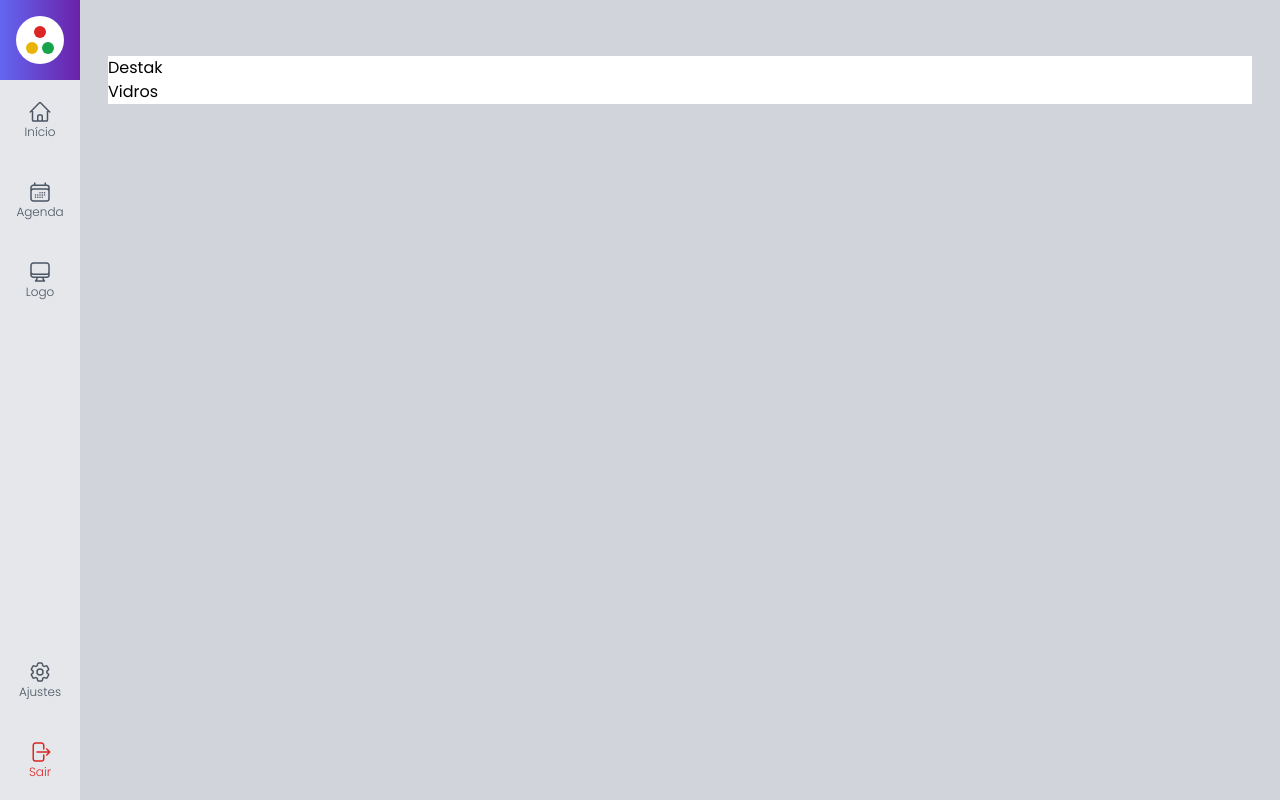
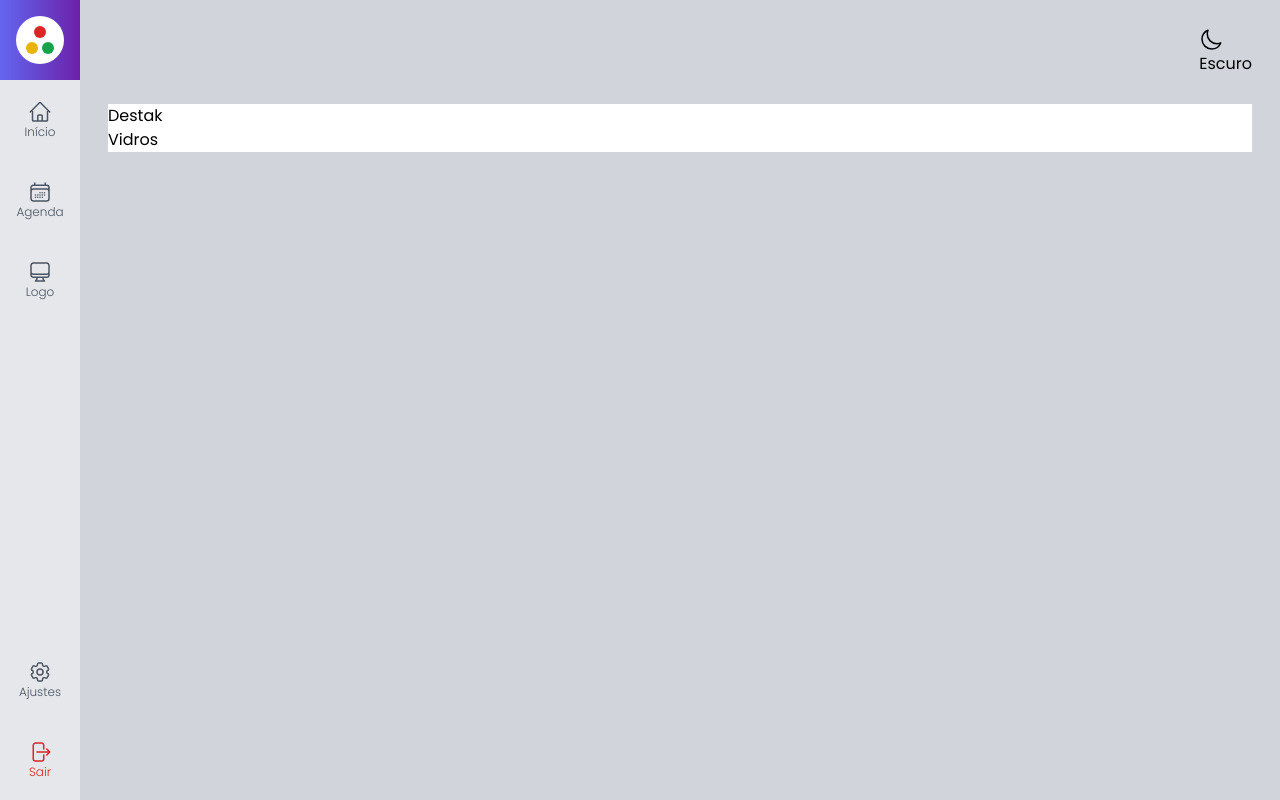
Before and after one commit to EvandroLimaBarbosa/projeto-sistema, a Next.js app: page /logo in a window 1280 px wide. Built offline with nearby package versions, Linux system fonts and the light colour scheme.

Commit message:
Add botão dark

```diff
--- a/src/components/icons/index.tsx
+++ b/src/components/icons/index.tsx
@@ -30,3 +30,15 @@ export const ComputerIcon = (
     <path strokeLinecap="round" strokeLinejoin="round" d="M9 17.25v1.007a3 3 0 0 1-.879 2.122L7.5 21h9l-.621-.621A3 3 0 0 1 15 18.257V17.25m6-12V15a2.25 2.25 0 0 1-2.25 2.25H5.25A2.25 2.25 0 0 1 3 15V5.25m18 0A2.25 2.25 0 0 0 18.75 3H5.25A2.25 2.25 0 0 0 3 5.25m18 0V12a2.25 2.25 0 0 1-2.25 2.25H5.25A2.25 2.25 0 0 1 3 12V5.25" />
   </svg>
 )
+
+export const SunIcon = (
+  <svg xmlns="http://www.w3.org/2000/svg" fill="none" viewBox="0 0 24 24" strokeWidth={1.5} stroke="currentColor" className="w-6 h-6">
+    <path strokeLinecap="round" strokeLinejoin="round" d="M12 3v2.25m6.364.386-1.591 1.591M21 12h-2.25m-.386 6.364-1.591-1.591M12 18.75V21m-4.773-4.227-1.591 1.591M5.25 12H3m4.227-4.773L5.636 5.636M15.75 12a3.75 3.75 0 1 1-7.5 0 3.75 3.75 0 0 1 7.5 0Z" />
+  </svg>
+)
+
+export const MoonIcon = (
+  <svg xmlns="http://www.w3.org/2000/svg" fill="none" viewBox="0 0 24 24" strokeWidth={1.5} stroke="currentColor" className="w-6 h-6">
+  <path strokeLinecap="round" strokeLinejoin="round" d="M21.752 15.002A9.72 9.72 0 0 1 18 15.75c-5.385 0-9.75-4.365-9.75-9.75 0-1.33.266-2.597.748-3.752A9.753 9.753 0 0 0 3 11.25C3 16.635 7.365 21 12.75 21a9.753 9.753 0 0 0 9.002-5.998Z" />
+</svg>
+)
--- /dev/null
+++ b/src/components/template/BotaoAlternarTema.tsx
@@ -0,0 +1,35 @@
+import { MoonIcon, SunIcon } from "../icons"
+
+interface BotaoAlternarTemaProps {
+  tema: string | undefined
+  alternarTema: (() => void) | undefined
+}
+export default function BotaoAlternarTema(props: BotaoAlternarTemaProps) {
+  return props.tema === 'dark' ? (
+    <div onClick={props.alternarTema}>
+      <div className={`
+
+      `}>
+        {SunIcon}
+      </div>
+      <div className={`
+
+      `}>
+        Claro
+      </div>
+    </div>
+  ) : (
+    <div onClick={props.alternarTema}>
+      <div className={`
+
+      `}>
+        {MoonIcon}
+      </div>
+      <div className={`
+
+      `}>
+        Escuro
+      </div>
+    </div>
+  )
+}
--- a/src/components/template/Header.tsx
+++ b/src/components/template/Header.tsx
@@ -1,3 +1,5 @@
+import useAppData from "@/src/data/hook/useAppData";
+import BotaoAlternarTema from "./BotaoAlternarTema";
 import Title from "./Title";
 
 interface HeaderProps {
@@ -6,9 +8,13 @@ interface HeaderProps {
 }
 
 export default function Header(props: HeaderProps) {
+  const {tema, alternarTema} = useAppData()
   return (
-    <div>
+    <div className={`flex`}>
       <Title title={props.title} subtitle={props.subtitle}/>
+      <div className={`flex flex-grow justify-end`}>
+        <BotaoAlternarTema tema={tema} alternarTema={alternarTema}/>
+      </div>
     </div>
   )
 }
--- a/src/pages/ajustes.tsx
+++ b/src/pages/ajustes.tsx
@@ -1,3 +1,4 @@
+import BotaoAlternarTema from "../components/template/BotaoAlternarTema";
 import Layout from "../components/template/Layout";
 import useAppData from "../data/hook/useAppData";
 
@@ -10,5 +11,8 @@ export default function ajustes() {
       subtitle="Configure o sistema por aqui!">
       <h3>Ajustes</h3>
       <button type="button" onClick={alternarTema}>click</button>
+      <div className={`flex`}>
+        <BotaoAlternarTema tema={tema} alternarTema={alternarTema}/>
+      </div>
     </Layout>)
 }
```
Lines whose indentation alone changed are shown as unchanged.
